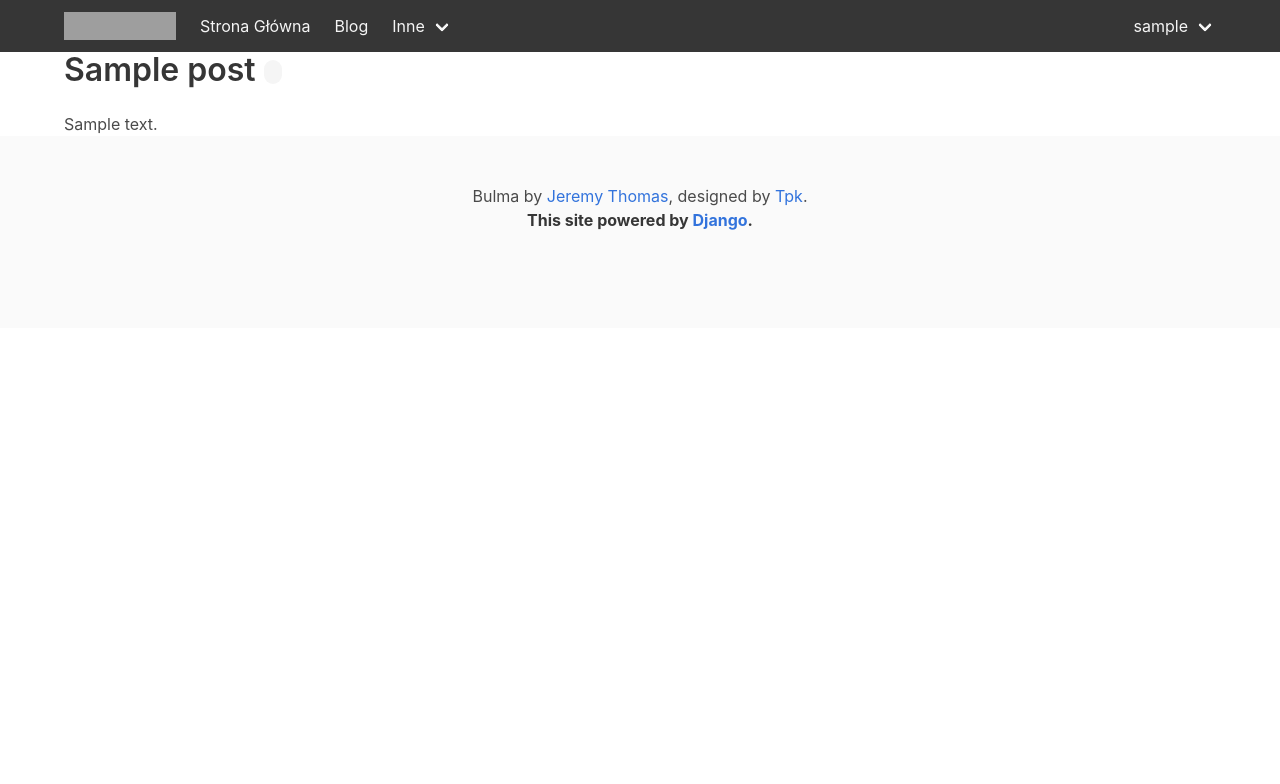
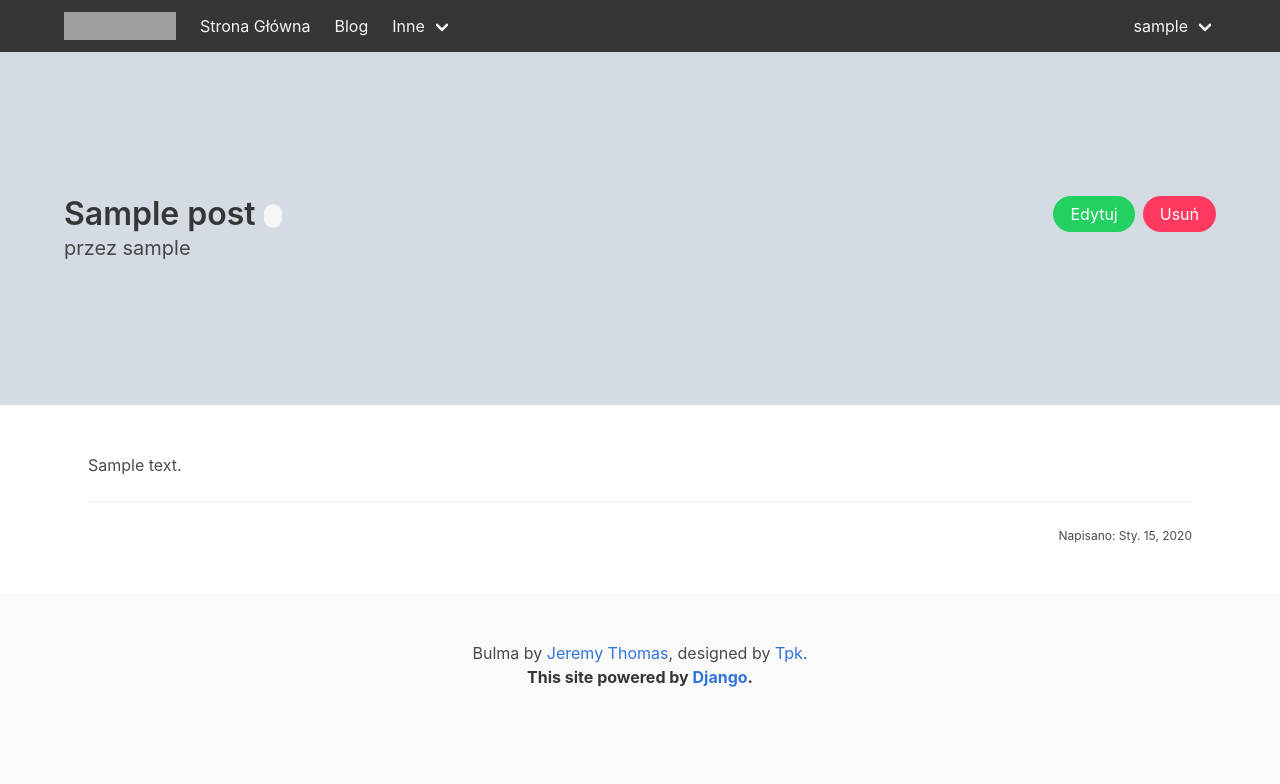
Before and after one commit to BmB-b/Webber, a Django app: page /blog/1/ in a window 1280 px wide. Shown: the top 784 px of the page. Run offline with Django 3.2, Linux system fonts and the light colour scheme; a user stored in the database is signed in; data comes from the database, SQL or seed files in the repository; tables that the repository leaves empty hold one stand-in row (values such as "Sample post"); grey boxes marked "Sample" are stand-in pictures; some libraries are stand-ins or nearby versions; grey boxes are pictures that could not be loaded.

Commit message:
Add PostUpdate route/view & PostDetail template improve

```diff
--- a/blog/models.py
+++ b/blog/models.py
@@ -6,6 +6,7 @@ from .choices import STATE_CHOICES
 
 from django.db import models
 from django.conf import settings
+from django.urls import reverse
 
 # Create your models here.
 class Category(models.Model):
@@ -33,5 +34,8 @@ class Post(models.Model):
     def __str__(self):
         return self.title
 
+    def get_absolute_url(self):
+        return reverse('blog:view', kwargs={'pk': self.id})
+
     def snippet(self):
         return self.body[:250] + '...'
--- a/blog/templates/blog/post_detail.html
+++ b/blog/templates/blog/post_detail.html
@@ -1,18 +1,52 @@
 {% extends 'base_layout.html' %}
 
-{% block title %}Detail{% endblock %}
+{% if context %}
 
+{% block title %}{{ post.title }}{% endblock %}
+
+{% block top %}
+    <section class="hero is-medium is-light is-bold" style="background-image: url('/media/{{ post.thumb }}'); background-repeat: no-repeat; background-size: cover;">
+        <div class="hero-body">
+            <div class="container">
+
+                <div class="is-pulled-right">
+                    {% if user.is_authenticated %}
+
+                    {% if user.username == post.author.username %}
+                    <div class="buttons is-grouped">
+                        <a href="edit" class="button is-success is-rounded">Edytuj</a>
+                        <a href="delete" class="button is-danger is-rounded">Usuń</a>
+                    </div>
+                    {% endif %}
+
+                    {% endif %}
+                </div>
+                <h1 class="title">{{ post.title }}
+                        <span class="tag is-rounded" style="color: #fff; background-color: {{ post.cat.color }}" >{{ post.cat }}</span>
+                </h1>
+                <h2 class="subtitle">
+                    przez {{ user.username }}
+                </h2>
+
+            </div>
+        </div>
+    </section>
+{% endblock %}
 {% block content %}
 
-    <div class="columns">
-        <div class="column is-full">
-            <h1 class="title">{{ post.title }}
-                <span class="tag is-rounded" style="color: #fff; background-color: {{ post.cat.color }}" >{{ post.cat }}</span>
-            </h1>
-            <div class="content">
-                    {{ post.body|safe }}
-                </div>
+    <section class="section">
+
+        <div class="content">
+            {{ post.body|safe }}
         </div>
-    </div>
+
+        <hr class="hr">
+        <footer>
+            <p class="has-text-right is-size-7">Napisano: {{ post.pub_date }}</p>
+        </footer>
+
+    </section>
 
 {% endblock %}
+
+{% endif %}
--- a/blog/urls.py
+++ b/blog/urls.py
@@ -16,7 +16,7 @@ urlpatterns = [
     path('<int:pk>/', views.PostView.as_view(), name='view'),
 
     # Update exists post
-    #path('<int:pk>/edit', views.PostUpdate.as_view(), name='update'),
+    path('<int:pk>/edit', views.PostEdit.as_view(), name='edit'),
 
     # Delete exists post
     path('<int:pk>/delete', views.PostDelete.as_view(), name='delete'),
--- a/blog/views.py
+++ b/blog/views.py
@@ -35,6 +35,10 @@ class PostCreate(CreateView):
 class PostView(DetailView):
     model = Post
 
+class PostEdit(UpdateView):
+    model = Post
+    fields = ['title','body','pub_date','state','author','cat','thumb']
+
 class PostDelete(DeleteView):
     model = Post
     success_url = reverse_lazy('blog:index')
--- a/templates/base_layout.html
+++ b/templates/base_layout.html
@@ -27,6 +27,9 @@
         {% include "header_layout.html" %}
     </header>
 
+    {% block top %}
+    {% endblock %}
+
     <main class="container">
 
         {% block content %}
```
